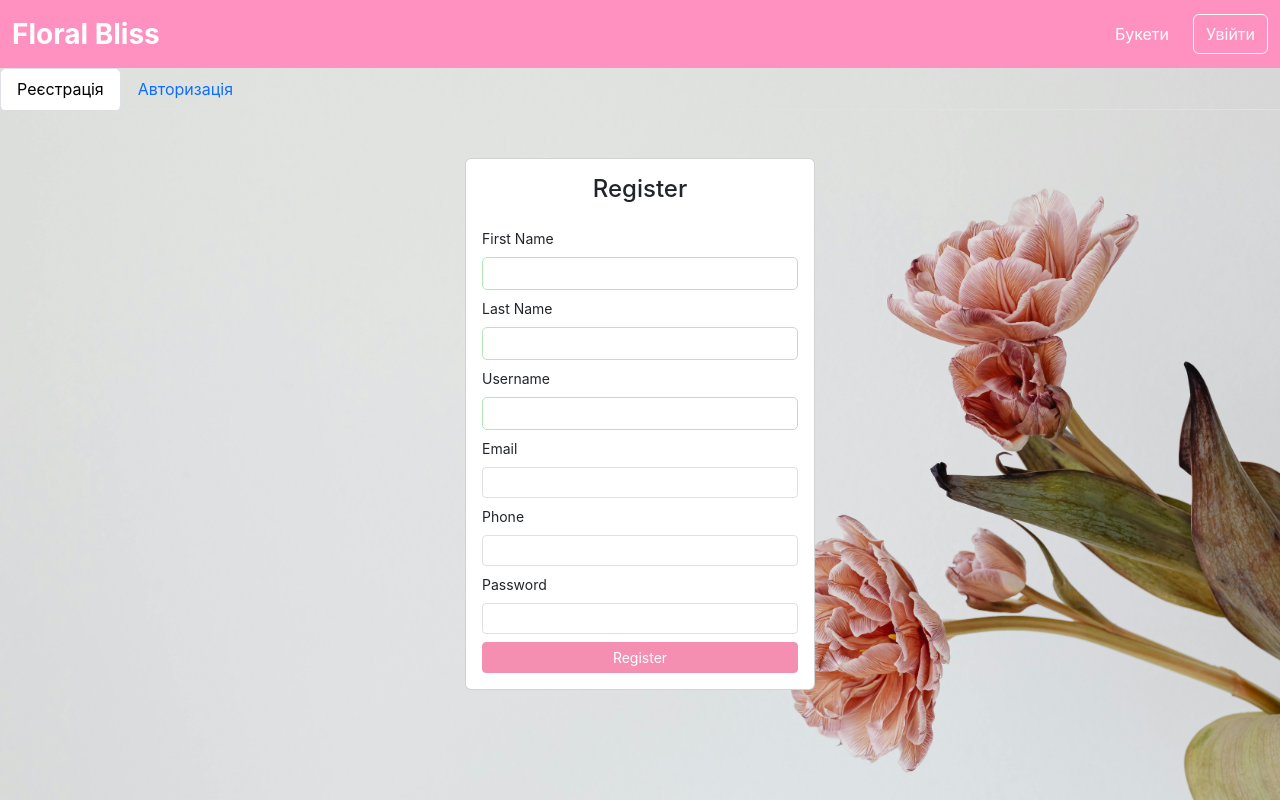
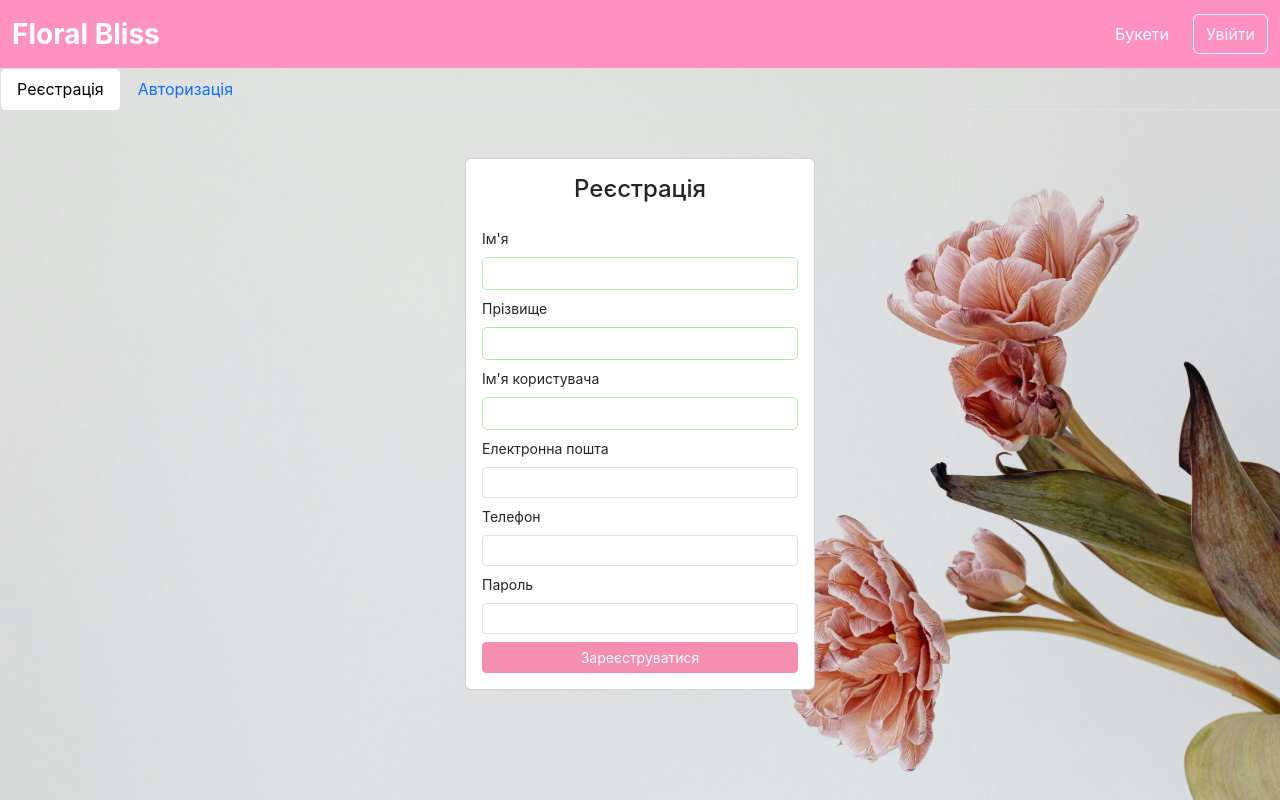
Before and after one commit to DianaKostenko12/FlowerShopClient, a React (Create React App) app: page /auth-account in a window 1280 px wide. Built offline with nearby package versions, Linux system fonts and the light colour scheme.

Commit message:
refactored orderBouquetPage

```diff
--- a/src/pages/auth/loginForm/LoginForm.tsx
+++ b/src/pages/auth/loginForm/LoginForm.tsx
@@ -58,7 +58,7 @@ const LoginForm: React.FC = () => {
             className="card-title text-center mb-4"
             style={{ fontSize: "1.5rem" }}
           >
-            Login
+            Авторизація
           </h3>
 
           {errorMessage && (
@@ -69,7 +69,7 @@ const LoginForm: React.FC = () => {
 
           <form onSubmit={handleLogin}>
             <div className="mb-2 d-flex flex-column align-items-start">
-              <label className="form-label small">Username</label>
+              <label className="form-label small">Ім'я користувача</label>
               <input
                 type="text"
                 className="form-control form-control-sm"
@@ -80,7 +80,7 @@ const LoginForm: React.FC = () => {
             </div>
 
             <div className="mb-2 d-flex flex-column align-items-start">
-              <label className="form-label small">Password</label>
+              <label className="form-label small">Пароль</label>
               <input
                 type="password"
                 className="form-control form-control-sm"
@@ -95,7 +95,7 @@ const LoginForm: React.FC = () => {
               type="submit"
               className="btn btn-primary btn-sm w-100"
             >
-              Login
+              Авторизуватися
             </button>
           </form>
         </div>
--- a/src/pages/auth/registerForm/RegisterForm.tsx
+++ b/src/pages/auth/registerForm/RegisterForm.tsx
@@ -48,11 +48,11 @@ const RegisterForm: React.FC = () => {
             className="card-title text-center mb-4"
             style={{ fontSize: "1.5rem" }}
           >
-            Register
+            Реєстрація
           </h3>
           <form onSubmit={handleRegister}>
             <div className="mb-2 d-flex flex-column align-items-start">
-              <label className="form-label small">First Name</label>
+              <label className="form-label small">Ім'я</label>
               <input
                 type="text"
                 className="form-control form-control-sm"
@@ -62,7 +62,7 @@ const RegisterForm: React.FC = () => {
               />
             </div>
             <div className="mb-2 d-flex flex-column align-items-start">
-              <label className="form-label small">Last Name</label>
+              <label className="form-label small">Прізвище</label>
               <input
                 type="text"
                 className="form-control form-control-sm"
@@ -72,7 +72,7 @@ const RegisterForm: React.FC = () => {
               />
             </div>
             <div className="mb-2 d-flex flex-column align-items-start">
-              <label className="form-label small">Username</label>
+              <label className="form-label small">Ім'я користувача</label>
               <input
                 type="text"
                 className="form-control form-control-sm"
@@ -82,7 +82,7 @@ const RegisterForm: React.FC = () => {
               />
             </div>
             <div className="mb-2 d-flex flex-column align-items-start">
-              <label className="form-label small">Email</label>
+              <label className="form-label small">Електронна пошта</label>
               <input
                 type="email"
                 className="form-control form-control-sm"
@@ -92,7 +92,7 @@ const RegisterForm: React.FC = () => {
               />
             </div>
             <div className="mb-2 d-flex flex-column align-items-start">
-              <label className="form-label small">Phone</label>
+              <label className="form-label small">Телефон</label>
               <input
                 type="tel"
                 className="form-control form-control-sm"
@@ -102,7 +102,7 @@ const RegisterForm: React.FC = () => {
               />
             </div>
             <div className="mb-2 d-flex flex-column align-items-start">
-              <label className="form-label small">Password</label>
+              <label className="form-label small">Пароль</label>
               <input
                 type="password"
                 className="form-control form-control-sm"
@@ -116,7 +116,7 @@ const RegisterForm: React.FC = () => {
               type="submit"
               className="btn btn-primary btn-sm w-100"
             >
-              Register
+              Зареєструватися
             </button>
           </form>
         </div>
--- a/src/pages/createBouquet/createBouquetPage/CreateBouquetPage.tsx
+++ b/src/pages/createBouquet/createBouquetPage/CreateBouquetPage.tsx
@@ -127,6 +127,7 @@ const CreateBouquetPage: FC = () => {
               className="fileInput"
             />
           </div>
+          {error && <p className={classes.error}>{error}</p>}
           <button onClick={handleCreate} className={classes.button}>
             Створити
           </button>
@@ -140,7 +141,6 @@ const CreateBouquetPage: FC = () => {
           />
         </div>
       </div>
-      {error && <p className={classes.error}>{error}</p>}
     </div>
   );
 };
--- a/src/pages/orderBouquet/orderBouquetPage/orderBouquetPage.tsx
+++ b/src/pages/orderBouquet/orderBouquetPage/orderBouquetPage.tsx
@@ -79,8 +79,8 @@ const OrderBouquetPage = () => {
 
     console.log(orderToCreate);
     try {
-      /*const response = await OrderService.createOrder(orderToCreate);
-      console.log("Order created successfully:", response.data);*/
+      const response = await OrderService.createOrder(orderToCreate);
+      console.log("Order created successfully:", response.data);
 
       setStreet("");
       localStorage.removeItem("orderBouquets");
```
